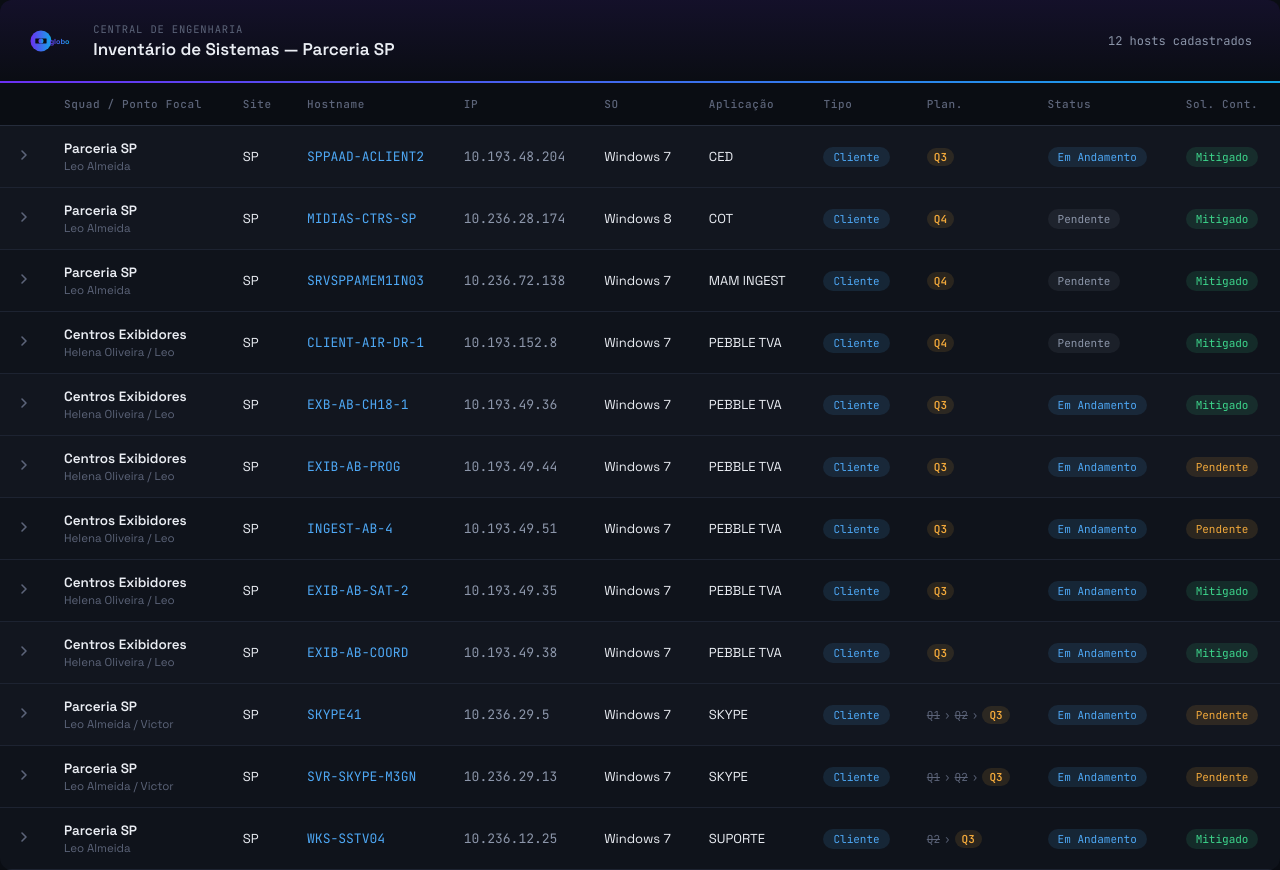
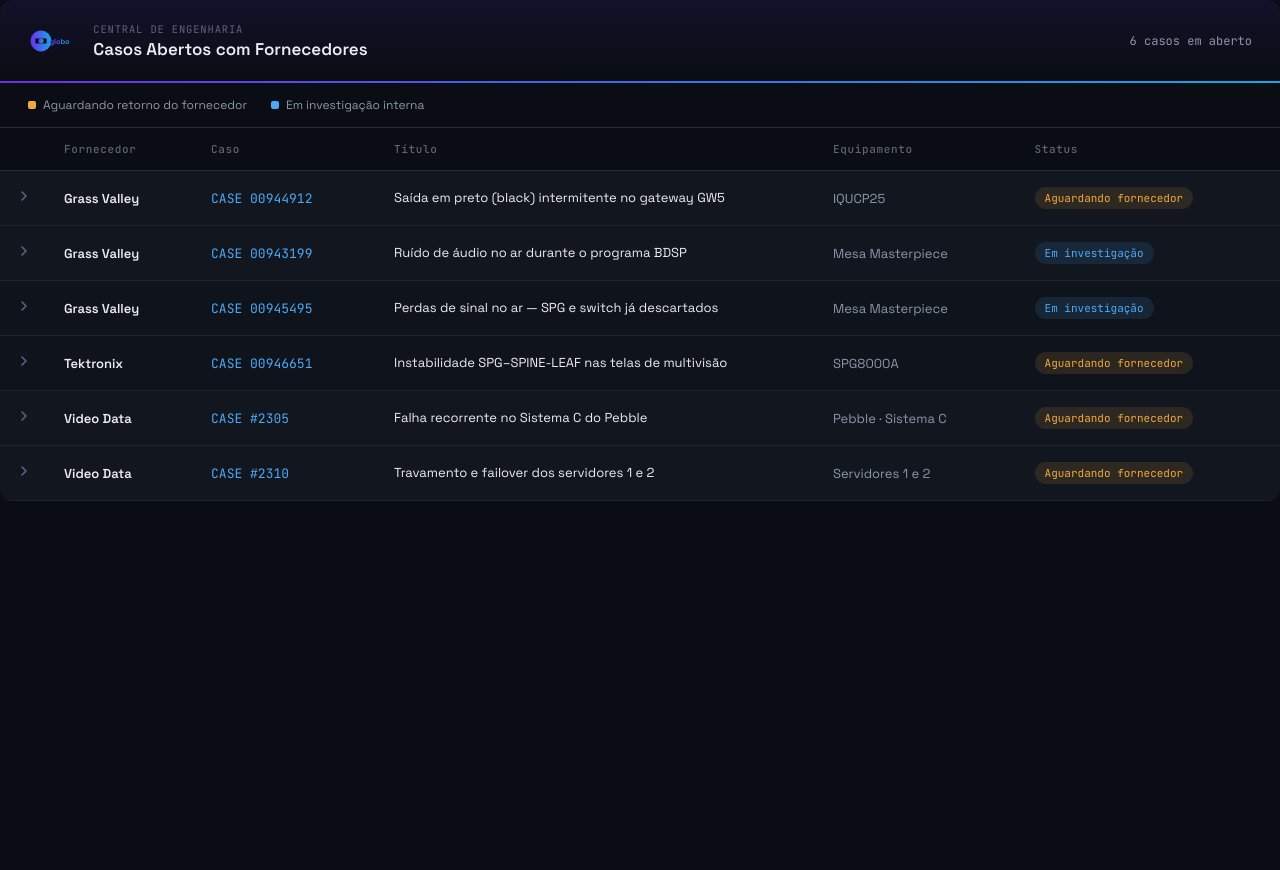
Before and after one commit to voliveiraa/Clone-tabnews, a Next.js app: page / in a window 1280 px wide. After the commit the page ends 800 px from the top, so only its background shows below. Built offline with nearby package versions, Linux system fonts and the light colour scheme.

Commit message:
Atualiza painel de casos abertos

```diff
--- a/pages/index.js
+++ b/pages/index.js
@@ -1,173 +1,78 @@
 import React from "react";
 import Head from "next/head";
 
-const INV_DATA = [
+const CASOS_DATA = [
   {
-    squad: "Parceria SP",
-    focal: "Leo Almeida",
-    site: "SP",
-    hostname: "SPPAAD-ACLIENT2",
-    ip: "10.193.48.204",
-    so: "Windows 7",
-    app: "CED",
-    tipo: "Cliente",
-    plan: [{ q: "Q3", state: "current" }],
-    status: "Em Andamento",
-    solCont: "Mitigado",
+    fornecedor: "Grass Valley",
+    caso: "00944912",
+    equipamento: "IQUCP25",
+    sn: "S58091262",
+    titulo: "Saída em preto (black) intermitente no gateway GW5",
+    status: "wait",
+    statusLabel: "Aguardando fornecedor",
+    periodo: "-",
+    descricao:
+      "O gateway identificado como GW5 apresenta falha intermitente de saída em preto (black) sempre que ocorre uma troca de sinal. Foi observado no monitor PWV RK56 e em outras saídas do mesmo gateway, sem relação com uma fonte ou destino específico. Já existe uma gravação em vídeo da falha, disponível para envio. Foi solicitado à Grass Valley um direcionamento sobre logs e diagnósticos necessários.",
   },
   {
-    squad: "Parceria SP",
-    focal: "Leo Almeida",
-    site: "SP",
-    hostname: "MIDIAS-CTRS-SP",
-    ip: "10.236.28.174",
-    so: "Windows 8",
-    app: "COT",
-    tipo: "Cliente",
-    plan: [{ q: "Q4", state: "current" }],
-    status: "Pendente",
-    solCont: "Mitigado",
+    fornecedor: "Grass Valley",
+    caso: "00943199",
+    equipamento: "Mesa Masterpiece",
+    sn: "-",
+    titulo: "Ruído de áudio no ar durante o programa BDSP",
+    status: "investig",
+    statusLabel: "Em investigação",
+    periodo: "-",
+    descricao:
+      "Durante a exibição ao vivo do programa BDSP, foi identificado um ruído de áudio no ar, com suspeita de origem na mesa de mixagem Masterpiece — equipamento que já havia apresentado ocorrências semelhantes anteriormente. O caso foi aberto para investigar a causa raiz e evitar repetição em futuras transmissões.",
   },
   {
-    squad: "Parceria SP",
-    focal: "Leo Almeida",
-    site: "SP",
-    hostname: "SRVSPPAMEM1IN03",
-    ip: "10.236.72.138",
-    so: "Windows 7",
-    app: "MAM INGEST",
-    tipo: "Cliente",
-    plan: [{ q: "Q4", state: "current" }],
-    status: "Pendente",
-    solCont: "Mitigado",
+    fornecedor: "Grass Valley",
+    caso: "00945495",
+    equipamento: "Mesa Masterpiece",
+    sn: "-",
+    titulo: "Perdas de sinal no ar — SPG e switch já descartados",
+    status: "investig",
+    statusLabel: "Em investigação",
+    periodo: "-",
+    descricao:
+      "Duas perdas de sinal no ar no mesmo dia (10h05m57s–10h06m16s, 19s; e 10h07m18s–10h07m40s, 22s), além de uma terceira ocorrência de 4s. Já foi verificado que o problema não está no SPG nem no switch Cisco. Foi solicitada a análise dos logs da mesa Masterpiece para identificar a origem das perdas.",
   },
   {
-    squad: "Centros Exibidores",
-    focal: "Helena Oliveira / Leo",
-    site: "SP",
-    hostname: "CLIENT-AIR-DR-1",
-    ip: "10.193.152.8",
-    so: "Windows 7",
-    app: "PEBBLE TVA",
-    tipo: "Cliente",
-    plan: [{ q: "Q4", state: "current" }],
-    status: "Pendente",
-    solCont: "Mitigado",
+    fornecedor: "Tektronix",
+    caso: "00946651",
+    equipamento: "SPG8000A",
+    sn: "-",
+    titulo: "Instabilidade SPG–SPINE-LEAF nas telas de multivisão",
+    status: "wait",
+    statusLabel: "Aguardando fornecedor",
+    periodo: "24–25/09",
+    descricao:
+      "Em 25/09 ocorreu sintoma semelhante ao de 24/09: todas as telas de multivisão oscilaram, com perda de referência e switchover entre os SPGs. Horas depois, o sintoma se repetiu — todo o sistema IP oscilou — mas sem registro de switchover nos logs dessa segunda ocorrência. O time de redes identificou um problema de conexão entre o SPG e o switch de rede (SPINE-LEAF), além de instabilidade na rede no momento das ocorrências.",
   },
   {
-    squad: "Centros Exibidores",
-    focal: "Helena Oliveira / Leo",
-    site: "SP",
-    hostname: "EXB-AB-CH18-1",
-    ip: "10.193.49.36",
-    so: "Windows 7",
-    app: "PEBBLE TVA",
-    tipo: "Cliente",
-    plan: [{ q: "Q3", state: "current" }],
-    status: "Em Andamento",
-    solCont: "Mitigado",
+    fornecedor: "Video Data",
+    caso: "#2305",
+    equipamento: "Pebble · Sistema C",
+    sn: "-",
+    titulo: "Falha recorrente no Sistema C do Pebble",
+    status: "wait",
+    statusLabel: "Aguardando fornecedor",
+    periodo: "Recorrente (últ. 31/08)",
+    descricao:
+      "O material executa normalmente nos Sistemas A/B, mas exibe a claquete no lugar do conteúdo ao rodar no Sistema C. Tudo indica falha na propagação dos metadados de A/B para o C. Exemplo registrado: material G1 \"P0321034\", em 31/08 às 16h17, com imagens e logs anexados. Caso está sob análise da Video Data.",
   },
   {
-    squad: "Centros Exibidores",
-    focal: "Helena Oliveira / Leo",
-    site: "SP",
-    hostname: "EXIB-AB-PROG",
-    ip: "10.193.49.44",
-    so: "Windows 7",
-    app: "PEBBLE TVA",
-    tipo: "Cliente",
-    plan: [{ q: "Q3", state: "current" }],
-    status: "Em Andamento",
-    solCont: "Pendente",
-  },
-  {
-    squad: "Centros Exibidores",
-    focal: "Helena Oliveira / Leo",
-    site: "SP",
-    hostname: "INGEST-AB-4",
-    ip: "10.193.49.51",
-    so: "Windows 7",
-    app: "PEBBLE TVA",
-    tipo: "Cliente",
-    plan: [{ q: "Q3", state: "current" }],
-    status: "Em Andamento",
-    solCont: "Pendente",
-  },
-  {
-    squad: "Centros Exibidores",
-    focal: "Helena Oliveira / Leo",
-    site: "SP",
-    hostname: "EXIB-AB-SAT-2",
-    ip: "10.193.49.35",
-    so: "Windows 7",
-    app: "PEBBLE TVA",
-    tipo: "Cliente",
-    plan: [{ q: "Q3", state: "current" }],
-    status: "Em Andamento",
-    solCont: "Mitigado",
-  },
-  {
-    squad: "Centros Exibidores",
-    focal: "Helena Oliveira / Leo",
-    site: "SP",
-    hostname: "EXIB-AB-COORD",
-    ip: "10.193.49.38",
-    so: "Windows 7",
-    app: "PEBBLE TVA",
-    tipo: "Cliente",
-    plan: [{ q: "Q3", state: "current" }],
-    status: "Em Andamento",
-    solCont: "Mitigado",
-  },
-  {
-    squad: "Parceria SP",
-    focal: "Leo Almeida / Victor",
-    site: "SP",
-    hostname: "SKYPE41",
-    ip: "10.236.29.5",
-    so: "Windows 7",
-    app: "SKYPE",
-    tipo: "Cliente",
-    plan: [
-      { q: "Q1", state: "past" },
-      { q: "Q2", state: "past" },
-      { q: "Q3", state: "current" },
-    ],
-    status: "Em Andamento",
-    solCont: "Pendente",
-  },
-  {
-    squad: "Parceria SP",
-    focal: "Leo Almeida / Victor",
-    site: "SP",
-    hostname: "SVR-SKYPE-M3GN",
-    ip: "10.236.29.13",
-    so: "Windows 7",
-    app: "SKYPE",
-    tipo: "Cliente",
-    plan: [
-      { q: "Q1", state: "past" },
-      { q: "Q2", state: "past" },
-      { q: "Q3", state: "current" },
-    ],
-    status: "Em Andamento",
-    solCont: "Pendente",
-  },
-  {
-    squad: "Parceria SP",
-    focal: "Leo Almeida",
-    site: "SP",
-    hostname: "WKS-SSTV04",
-    ip: "10.236.12.25",
-    so: "Windows 7",
-    app: "SUPORTE",
-    tipo: "Cliente",
-    plan: [
-      { q: "Q2", state: "past" },
-      { q: "Q3", state: "current" },
-    ],
-    status: "Em Andamento",
-    solCont: "Mitigado",
+    fornecedor: "Video Data",
+    caso: "#2310",
+    equipamento: "Servidores 1 e 2",
+    sn: "-",
+    titulo: "Travamento e failover dos servidores 1 e 2",
+    status: "wait",
+    statusLabel: "Aguardando fornecedor",
+    periodo: "10/09, 01h50",
+    descricao:
+      "Travamento momentâneo dos Servidores 1 e 2 seguido de failover em 10/09 por volta de 01h50. Os logs dos Masters A e B mostram, no mesmo intervalo, uma sequência de falhas de comunicação (timeouts, erro de conexão, desconexão, VITC inválido com fallback de sync), sugerindo instabilidade transitória de conectividade entre componentes de playout/redundância. Logs enviados via Dropbox e caso sob análise da Video Data.",
   },
 ];
 
@@ -175,21 +80,21 @@
   return (
     <svg viewBox="0 0 491 249" xmlns="http://www.w3.org/2000/svg" aria-label="Logo Globo">
       <defs>
-        <linearGradient id="cedinvG1" x1="0" y1="0" x2="1" y2="0">
+        <linearGradient id="cedfornG1" x1="0" y1="0" x2="1" y2="0">
           <stop offset="0%" stopColor="#6B2FF2" />
           <stop offset="100%" stopColor="#12A8E8" />
         </linearGradient>
       </defs>
-      <circle cx="124" cy="124" r="100" fill="url(#cedinvG1)" />
+      <circle cx="124" cy="124" r="100" fill="url(#cedfornG1)" />
       <rect x="70" y="100" width="108" height="48" fill="#0A0D13" rx="4" />
-      <circle cx="124" cy="124" r="24" fill="url(#cedinvG1)" />
+      <circle cx="124" cy="124" r="24" fill="url(#cedfornG1)" />
       <text
         x="205"
         y="150"
         fontFamily="Space Grotesk, sans-serif"
         fontWeight="700"
         fontSize="70"
-        fill="url(#cedinvG1)"
+        fill="url(#cedfornG1)"
       >
         globo
       </text>
@@ -199,7 +104,7 @@
 
 function CaretSvg() {
   return (
-    <svg className="cedinv-caret" viewBox="0 0 16 16" width="16" height="16" fill="none">
+    <svg className="cedforn-caret" viewBox="0 0 16 16" width="16" height="16" fill="none">
       <path
         d="M6 4l4 4-4 4"
         stroke="currentColor"
@@ -211,36 +116,17 @@
   );
 }
 
-function statusBadge(status) {
-  const cls = status === "Em Andamento" ? "status-andamento" : "status-pendente";
-  return <span className={`cedinv-badge ${cls}`}>{status}</span>;
-}
-
-function solBadge(sol) {
-  const cls = sol === "Mitigado" ? "sol-mitigado" : "sol-pendente";
-  return <span className={`cedinv-badge ${cls}`}>{sol}</span>;
-}
-
-function planChips(plan) {
-  return plan.map((item, index) => {
-    const sep = index > 0 ? <span key={`${item.q}-sep`} className="sep">›</span> : null;
-    const cls = item.state === "current" ? "q-current" : "q-past";
-    return (
-      <React.Fragment key={`${item.q}-${index}`}>
-        {sep}
-        <span className={cls}>{item.q}</span>
-      </React.Fragment>
-    );
-  });
+function statusBadge(item) {
+  return <span className={`cedforn-badge ${item.status}`}>{item.statusLabel}</span>;
 }
 
 function Home() {
   return (
     <>
       <Head>
-        <title>Inventário de Sistemas — Parceria SP</title>
+        <title>Casos Abertos com Fornecedores</title>
         <meta name="viewport" content="width=device-width, initial-scale=1" />
-        <meta name="description" content="Inventário de sistemas da parceria SP" />
+        <meta name="description" content="Painel de casos abertos com fornecedores" />
         <link rel="preconnect" href="https://fonts.googleapis.com" />
         <link rel="preconnect" href="https://fonts.gstatic.com" crossOrigin="anonymous" />
         <link
@@ -249,59 +135,53 @@
         />
       </Head>
 
-      <main className="cedinv-root">
-        <header className="cedinv-header">
-          <div className="cedinv-brand">
+      <main className="cedforn-root">
+        <header className="cedforn-header">
+          <div className="cedforn-brand">
             <LogoSvg />
-            <div className="cedinv-brand-text">
-              <div className="cedinv-top">CENTRAL DE ENGENHARIA</div>
-              <h1>Inventário de Sistemas — Parceria SP</h1>
+            <div className="cedforn-brand-text">
+              <div className="cedforn-top">CENTRAL DE ENGENHARIA</div>
+              <h1>Casos Abertos com Fornecedores</h1>
             </div>
           </div>
-          <div className="cedinv-count">{INV_DATA.length} hosts cadastrados</div>
+          <div className="cedforn-count">{CASOS_DATA.length} casos em aberto</div>
         </header>
 
-        <div className="cedinv-scroll">
-          <table className="cedinv-table">
+        <div className="cedforn-legend">
+          <span>
+            <i style={{ background: "var(--amber)" }} />
+            Aguardando retorno do fornecedor
+          </span>
+          <span>
+            <i style={{ background: "var(--blue-tag)" }} />
+            Em investigação interna
+          </span>
+        </div>
+
+        <div className="cedforn-scroll">
+          <table className="cedforn-table">
             <thead>
               <tr>
-                <th className="cedinv-caret-col"></th>
-                <th>Squad / Ponto Focal</th>
-                <th>Site</th>
-                <th>Hostname</th>
-                <th>IP</th>
-                <th>SO</th>
-                <th>Aplicação</th>
-                <th>Tipo</th>
-                <th>Plan.</th>
+                <th className="cedforn-caret-col"></th>
+                <th>Fornecedor</th>
+                <th>Caso</th>
+                <th>Título</th>
+                <th>Equipamento</th>
                 <th>Status</th>
-                <th>Sol. Cont.</th>
               </tr>
             </thead>
             <tbody>
-              {INV_DATA.map((item, index) => (
-                <React.Fragment key={`${item.hostname}-${index}`}>
-                  <tr className="cedinv-row">
+              {CASOS_DATA.map((item, index) => (
+                <React.Fragment key={`${item.caso}-${index}`}>
+                  <tr className="cedforn-row">
                     <td>
                       <CaretSvg />
                     </td>
-                    <td>
-                      <div className="cedinv-squad">{item.squad}</div>
-                      <div className="cedinv-focal">{item.focal}</div>
-                    </td>
-                    <td>{item.site}</td>
-                    <td className="cedinv-hostname">{item.hostname}</td>
-                    <td className="cedinv-ip">{item.ip}</td>
-                    <td>{item.so}</td>
-                    <td>{item.app}</td>
-                    <td>
-                      <span className="cedinv-badge tipo">{item.tipo}</span>
-                    </td>
-                    <td>
-                      <div className="cedinv-plan">{planChips(item.plan)}</div>
-                    </td>
-                    <td>{statusBadge(item.status)}</td>
-                    <td>{solBadge(item.solCont)}</td>
+                    <td className="cedforn-fornecedor">{item.fornecedor}</td>
+                    <td className="cedforn-caso">CASE {item.caso}</td>
+                    <td className="cedforn-titulo">{item.titulo}</td>
+                    <td className="cedforn-equip">{item.equipamento}</td>
+                    <td>{statusBadge(item)}</td>
                   </tr>
                 </React.Fragment>
               ))}
@@ -324,7 +204,7 @@
           box-sizing: border-box;
         }
 
-        .cedinv-root {
+        .cedforn-root {
           --bg-void: #0a0d13;
           --bg-panel: #11151e;
           --bg-row: #12161f;
@@ -340,9 +220,6 @@
           --blue-tag-bg: rgba(78, 168, 245, 0.12);
           --amber: #f2a93b;
           --amber-bg: rgba(242, 169, 59, 0.12);
-          --green: #3dd68c;
-          --green-bg: rgba(61, 214, 140, 0.12);
-          --grey-bg: rgba(140, 150, 170, 0.1);
           background: var(--bg-void);
           color: var(--text-1);
           font-family: "Space Grotesk", sans-serif;
@@ -354,7 +231,7 @@
           margin: 0 auto;
         }
 
-        .cedinv-header {
+        .cedforn-header {
           display: flex;
           align-items: center;
           justify-content: space-between;
@@ -364,7 +241,7 @@
           position: relative;
         }
 
-        .cedinv-header::after {
+        .cedforn-header::after {
           content: "";
           position: absolute;
           left: 0;
@@ -374,48 +251,71 @@
           background: var(--globo-grad);
         }
 
-        .cedinv-brand {
+        .cedforn-brand {
           display: flex;
           align-items: center;
           gap: 14px;
         }
 
-        .cedinv-brand svg {
+        .cedforn-brand svg {
           height: 26px;
           width: auto;
           display: block;
         }
 
-        .cedinv-brand-text .cedinv-top {
+        .cedforn-brand-text .cedforn-top {
           font-size: 10.5px;
           letter-spacing: 0.08em;
           color: var(--text-3);
           font-family: "JetBrains Mono", monospace;
         }
 
-        .cedinv-brand-text h1 {
+        .cedforn-brand-text h1 {
           font-size: 17px;
           font-weight: 600;
           margin: 2px 0 0;
         }
 
-        .cedinv-count {
+        .cedforn-count {
           font-family: "JetBrains Mono", monospace;
           font-size: 12px;
           color: var(--text-2);
         }
 
-        .cedinv-scroll {
+        .cedforn-legend {
+          display: flex;
+          gap: 24px;
+          padding: 14px 28px;
+          border-bottom: 1px solid var(--line);
+          font-size: 12px;
+          color: var(--text-2);
+          flex-wrap: wrap;
+        }
+
+        .cedforn-legend span {
+          display: flex;
+          align-items: center;
+          gap: 7px;
+        }
+
+        .cedforn-legend i {
+          width: 8px;
+          height: 8px;
+          border-radius: 2px;
+          display: inline-block;
+        }
+
+        .cedforn-scroll {
           overflow-x: auto;
         }
 
-        table.cedinv-table {
+        table.cedforn-table {
           width: 100%;
           border-collapse: collapse;
-          min-width: 1080px;
+          min-width: 880px;
         }
 
-        .cedinv-table thead th {
+        .cedforn-table thead th {
           text-align: left;
           font-family: "JetBrains Mono", monospace;
           font-size: 11px;
@@ -427,131 +327,94 @@
           white-space: nowrap;
         }
 
-        .cedinv-table th.cedinv-caret-col {
+        .cedforn-table th.cedforn-caret-col {
           width: 34px;
           padding-left: 20px;
         }
 
-        .cedinv-row td {
-          padding: 14px 16px;
+        .cedforn-row td {
+          padding: 16px;
           border-bottom: 1px solid var(--line-soft);
           font-size: 13px;
           vertical-align: middle;
-          white-space: nowrap;
         }
 
-        .cedinv-row:nth-child(4n + 1) td,
-        .cedinv-row:nth-child(4n + 2) td {
+        .cedforn-row:nth-child(4n + 1) td,
+        .cedforn-row:nth-child(4n + 2) td {
           background: var(--bg-row);
         }
 
-        .cedinv-row:nth-child(4n + 3) td,
-        .cedinv-row:nth-child(4n + 4) td {
+        .cedforn-row:nth-child(4n + 3) td,
+        .cedforn-row:nth-child(4n + 4) td {
           background: var(--bg-row-alt);
         }
 
-        .cedinv-row:hover td {
+        .cedforn-row:hover td {
           background: #1a2030;
         }
 
-        .cedinv-caret {
+        .cedforn-caret {
           display: inline-flex;
           align-items: center;
           justify-content: center;
           width: 16px;
           height: 16px;
           color: var(--text-3);
+          transition: transform 0.18s ease;
         }
 
-        .cedinv-squad {
+        .cedforn-fornecedor {
           font-weight: 600;
           font-size: 13.5px;
           color: var(--text-1);
         }
 
-        .cedinv-focal {
-          font-size: 11.5px;
-          color: var(--text-3);
-          margin-top: 2px;
-        }
-
-        .cedinv-hostname {
+        .cedforn-caso {
           font-family: "JetBrains Mono", monospace;
           color: var(--blue-tag);
           font-size: 12.5px;
         }
 
-        .cedinv-ip {
-          font-family: "JetBrains Mono", monospace;
-          color: var(--text-2);
-          font-size: 12.5px;
+        .cedforn-titulo {
+          font-size: 13px;
+          color: var(--text-1);
+          max-width: 320px;
+          white-space: normal;
+          line-height: 1.4;
         }
 
-        .cedinv-badge {
+        .cedforn-equip {
+          font-size: 12.5px;
+          color: var(--text-2);
+          white-space: nowrap;
+        }
+
+        .cedforn-badge {
           font-family: "JetBrains Mono", monospace;
           font-size: 11px;
-          padding: 3px 10px;
+          padding: 4px 10px;
           border-radius: 20px;
           white-space: nowrap;
           display: inline-block;
         }
 
-        .cedinv-badge.tipo {
+        .cedforn-badge.wait {
+          color: var(--amber);
+          background: var(--amber-bg);
+        }
+
+        .cedforn-badge.investig {
           color: var(--blue-tag);
           background: var(--blue-tag-bg);
         }
 
-        .cedinv-badge.status-andamento {
-          color: var(--blue-tag);
-          background: var(--blue-tag-bg);
-        }
+        @media (max-width: 860px) {
+          .cedforn-header {
+            padding: 18px 20px;
+          }
 
-        .cedinv-badge.status-pendente {
-          color: var(--text-2);
-          background: var(--grey-bg);
-        }
-
-        .cedinv-badge.sol-mitigado {
-          color: var(--green);
-          background: var(--green-bg);
-        }
-
-        .cedinv-badge.sol-pendente {
-          color: var(--amber);
-          background: var(--amber-bg);
-        }
-
-        .cedinv-plan {
-          display: flex;
-          align-items: center;
-          gap: 4px;
-          font-family: "JetBrains Mono", monospace;
-          font-size: 11px;
-        }
-
-        .cedinv-plan .q-past {
-          color: var(--text-3);
-          text-decoration: line-through;
-        }
-
-        .cedinv-plan .q-current {
-          color: var(--amber);
-          background: var(--amber-bg);
-          padding: 2px 7px;
-          border-radius: 12px;
-          font-weight: 600;
-        }
-
-        .cedinv-plan .sep {
-          color: var(--text-3);
-        }
-
-        @media (max-width: 860px) {
-          .cedinv-header {
-            flex-direction: column;
-            align-items: flex-start;
-            gap: 14px;
-            padding: 18px 20px;
+          .cedforn-legend {
+            padding: 12px 20px;
           }
         }
       `}</style>
```
